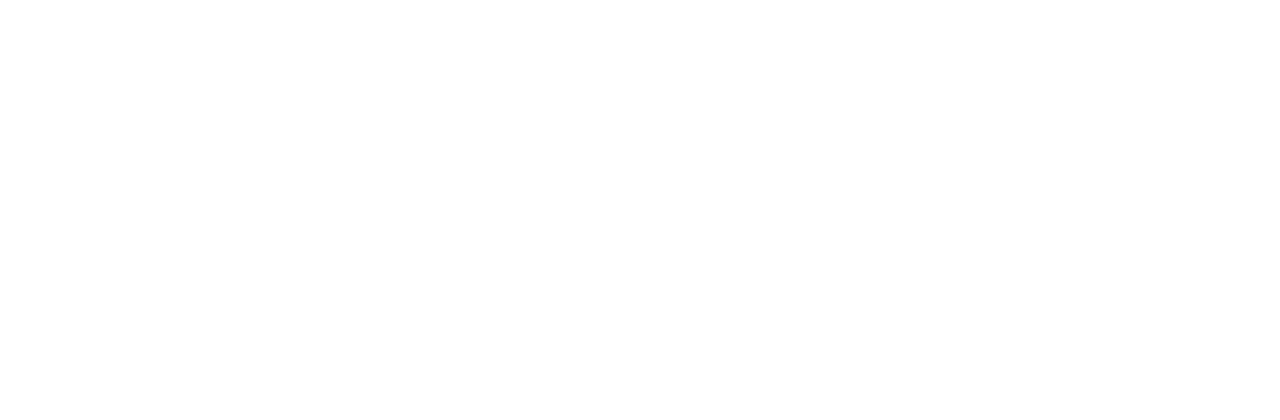
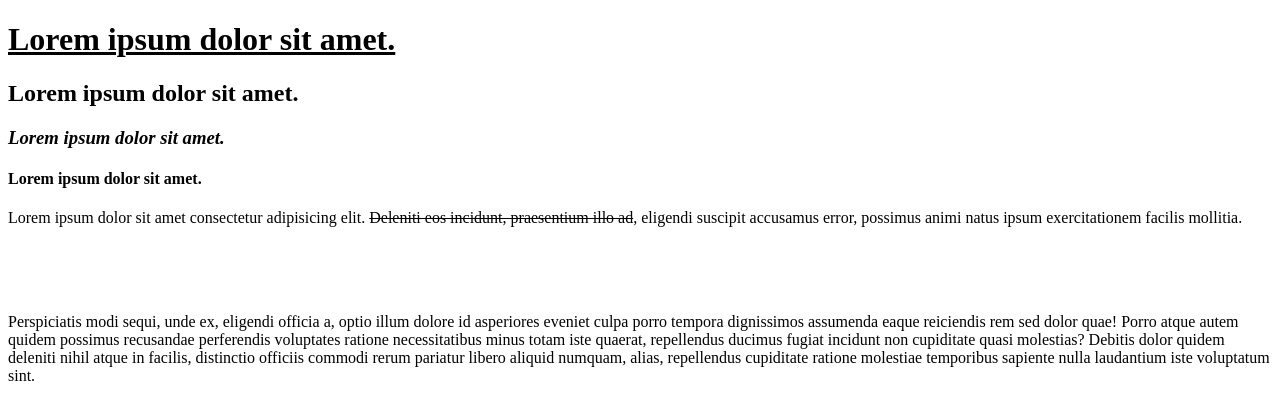
Before and after one commit to germanmark/html-practice, a plain HTML site: page index.html in a window 1280 px wide. Drawn offline with Linux system fonts and the light colour scheme.

Commit message:
Added content to page

```diff
--- a/index.html
+++ b/index.html
@@ -4,9 +4,29 @@
         <meta charset="UTF-8">
         <meta http-equiv="X-UA-Compatible" content="IE=edge">
         <meta name="viewport" content="width=device-width, initial-scale=1.0">
-    <title>Document</title>
+        <title>Mark's website</title>
     </head>
     <body>
+        <h1><u>Lorem ipsum dolor sit amet.</u></h1>
+        <h2>Lorem ipsum dolor sit amet.</h2>
+        <h3><i>Lorem ipsum dolor sit amet.</i></h3>
+        <h4>Lorem ipsum dolor sit amet.</h4>
 
+        <p>Lorem ipsum dolor sit amet consectetur adipisicing elit.
+        <s>Deleniti eos incidunt, praesentium illo ad</s>, eligendi suscipit accusamus error,
+        possimus animi natus ipsum exercitationem facilis mollitia.
+        </p>
+        <br>
+        <br>
+        <br>
+        <p>
+        Perspiciatis modi sequi, unde ex, eligendi officia a,
+        optio illum dolore id asperiores eveniet culpa porro
+        tempora dignissimos assumenda eaque reiciendis rem sed dolor quae!
+        Porro atque autem quidem possimus recusandae perferendis voluptates ratione necessitatibus
+        minus totam iste quaerat, repellendus ducimus fugiat incidunt non cupiditate quasi molestias?
+        Debitis dolor quidem deleniti nihil atque in facilis, distinctio officiis commodi rerum pariatur libero aliquid numquam,
+        alias, repellendus cupiditate ratione molestiae temporibus sapiente nulla laudantium iste
+        voluptatum sint.</p>
     </body>
 </html>
```
Lines whose indentation alone changed are shown as unchanged.
